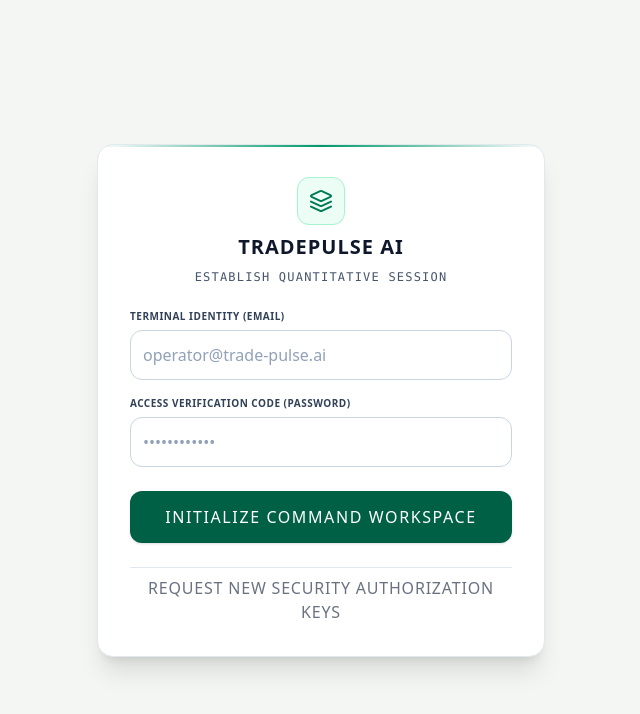
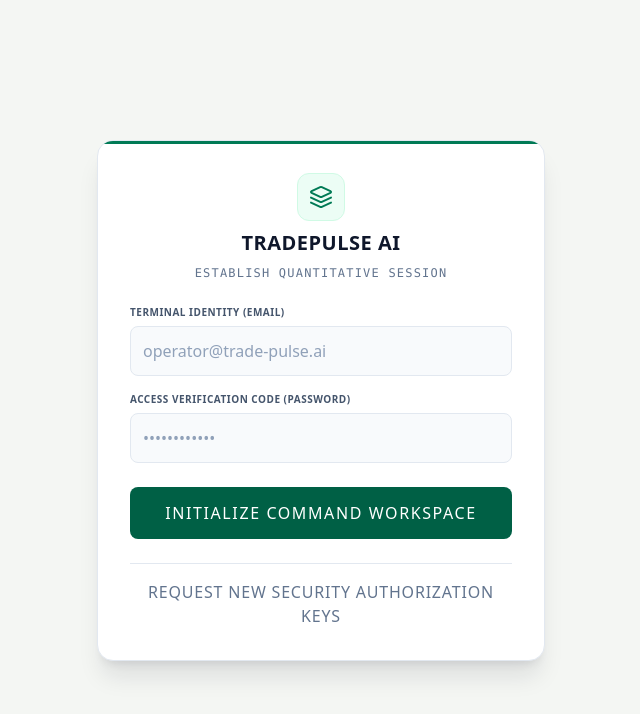
Before and after one commit to Immortal0006/TradePulse-AI, a React (Vite) app in the folder frontend/: page / in a window 1280 px wide. Shown: the top 714 px of the page, without its empty margins (319-959 px from the left). Built offline with nearby package versions, Linux system fonts and the light colour scheme.

Commit message:
final changes

```diff
--- a/frontend/src/components/Login.tsx
+++ b/frontend/src/components/Login.tsx
@@ -69,18 +69,18 @@ export function Login({ onLoginSuccess }: LoginProps) {
 
   return (
     <div className="min-h-screen bg-[#f4f6f3] text-slate-900 flex flex-col items-center justify-center p-6 font-sans">
-      <div className="w-full max-w-md bg-white border border-slate-200 rounded-2xl p-8 shadow-xl space-y-6 relative overflow-hidden">
+      <div className="w-full max-w-md bg-white border border-slate-200 rounded-2xl p-8 shadow-xl shadow-slate-900/10 space-y-6 relative overflow-hidden">
 
         {/* Decorative Top Accent Glow */}
-        <div className="absolute top-0 left-0 right-0 h-[2px] bg-gradient-to-r from-transparent via-emerald-600 to-transparent"></div>
+        <div className="absolute top-0 left-0 right-0 h-[3px] bg-emerald-700"></div>
 
         {/* Branding Header */}
         <div className="text-center space-y-2">
-          <div className="inline-flex items-center justify-center w-12 h-12 rounded-xl bg-emerald-50 border border-emerald-200 mb-2">
+          <div className="inline-flex items-center justify-center w-12 h-12 rounded-xl bg-emerald-50 border border-emerald-100 mb-2">
             <Layers className="w-6 h-6 text-emerald-700" />
           </div>
-          <h2 className="text-xl font-bold tracking-wider text-slate-900">TRADEPULSE AI</h2>
-          <p className="text-slate-600 text-xs uppercase tracking-widest font-mono">
+          <h2 className="text-xl font-bold tracking-wide text-slate-900">TRADEPULSE AI</h2>
+          <p className="text-slate-500 text-xs uppercase tracking-widest font-mono">
             {isRegistering ? 'Provision Storage Partition' : 'Establish Quantitative Session'}
           </p>
         </div>
@@ -93,7 +93,7 @@ export function Login({ onLoginSuccess }: LoginProps) {
           </div>
         )}
         {message && (
-          <div className="bg-emerald-50 border border-emerald-200 p-3.5 rounded-xl text-xs text-emerald-700 flex items-start gap-2 animate-fadeIn">
+          <div className="bg-emerald-50 border border-emerald-200 p-3.5 rounded-xl text-xs text-emerald-800 flex items-start gap-2 animate-fadeIn">
             <ShieldCheck className="w-4 h-4 shrink-0 mt-0.5" />
             <span>{message}</span>
           </div>
@@ -102,46 +102,46 @@ export function Login({ onLoginSuccess }: LoginProps) {
         {/* Form Elements */}
         <form onSubmit={handleSubmit} className="space-y-4">
           <div>
-            <label className="block text-[10px] font-bold text-slate-700 uppercase tracking-wider mb-1.5">Terminal Identity (Email)</label>
+            <label className="block text-[10px] font-semibold text-slate-600 uppercase tracking-wider mb-1.5">Terminal Identity (Email)</label>
             <input
               type="email"
               value={email}
               onChange={(e) => setEmail(e.target.value)}
               placeholder="operator@trade-pulse.ai"
-              className="w-full bg-white border border-slate-300 rounded-xl p-3 text-sm text-slate-900 placeholder-slate-400 focus:outline-none focus:border-emerald-600 focus:ring-2 focus:ring-emerald-100 font-mono"
+              className="w-full bg-slate-50 border border-slate-200 rounded-lg p-3 text-sm text-slate-900 placeholder-slate-400 focus:outline-none focus:border-emerald-600 focus:ring-2 focus:ring-emerald-100 font-sans"
               required
             />
           </div>
 
           <div>
-            <label className="block text-[10px] font-bold text-slate-700 uppercase tracking-wider mb-1.5">Access Verification Code (Password)</label>
+            <label className="block text-[10px] font-semibold text-slate-600 uppercase tracking-wider mb-1.5">Access Verification Code (Password)</label>
             <input
               type="password"
               value={password}
               onChange={(e) => setPassword(e.target.value)}
               placeholder="••••••••••••"
-              className="w-full bg-white border border-slate-300 rounded-xl p-3 text-sm text-slate-900 placeholder-slate-400 focus:outline-none focus:border-emerald-600 focus:ring-2 focus:ring-emerald-100 font-mono"
+              className="w-full bg-slate-50 border border-slate-200 rounded-lg p-3 text-sm text-slate-900 placeholder-slate-400 focus:outline-none focus:border-emerald-600 focus:ring-2 focus:ring-emerald-100 font-sans"
               required
             />
           </div>
 
           <button
             type="submit"
-            className="w-full bg-emerald-800 text-white text-xs font-bold uppercase tracking-widest py-3.5 rounded-xl hover:bg-emerald-900 transition-colors shadow-sm mt-2"
+            className="w-full bg-emerald-800 text-white text-xs font-semibold uppercase tracking-widest py-3.5 rounded-lg hover:bg-emerald-900 transition-colors mt-2 focus:outline-none focus:ring-2 focus:ring-emerald-600 focus:ring-offset-2"
           >
             {isRegistering ? 'Execute Registration Protocol' : 'Initialize Command Workspace'}
           </button>
         </form>
 
         {/* Dynamic Mode Switcher */}
-        <div className="text-center pt-2 border-t border-slate-200">
+        <div className="text-center pt-4 border-t border-slate-200">
           <button
             onClick={() => {
               setIsRegistering(!isRegistering);
               setError('');
               setMessage('');
             }}
-            className="text-[10px] font-bold text-gray-500 hover:text-emerald-700 uppercase tracking-wider transition-all"
+            className="text-[10px] font-semibold text-slate-500 hover:text-emerald-800 uppercase tracking-wider transition-colors"
           >
             {isRegistering ? 'Already cleared? Mount Existing Profile' : 'Request New Security Authorization Keys'}
           </button>
```
